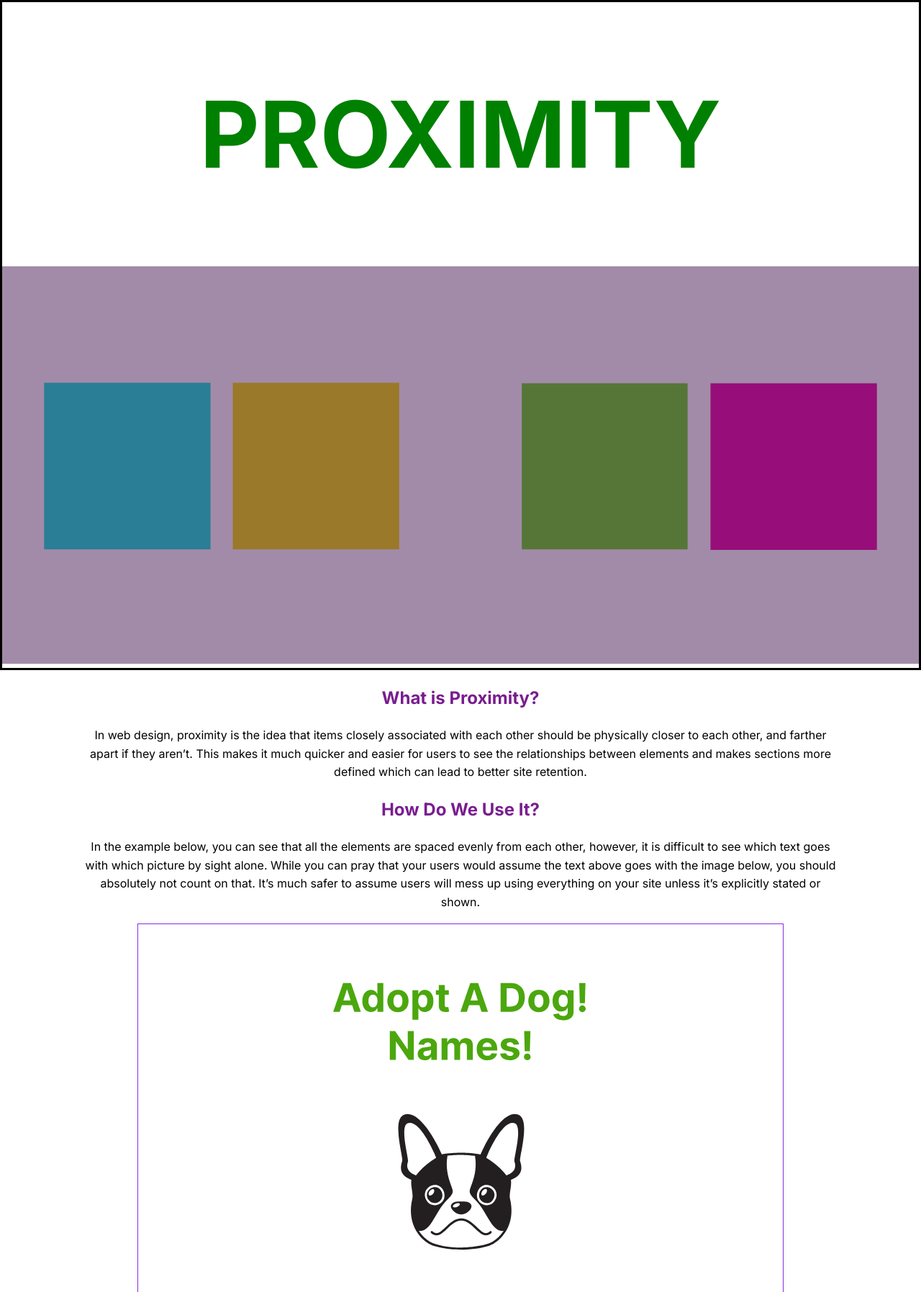
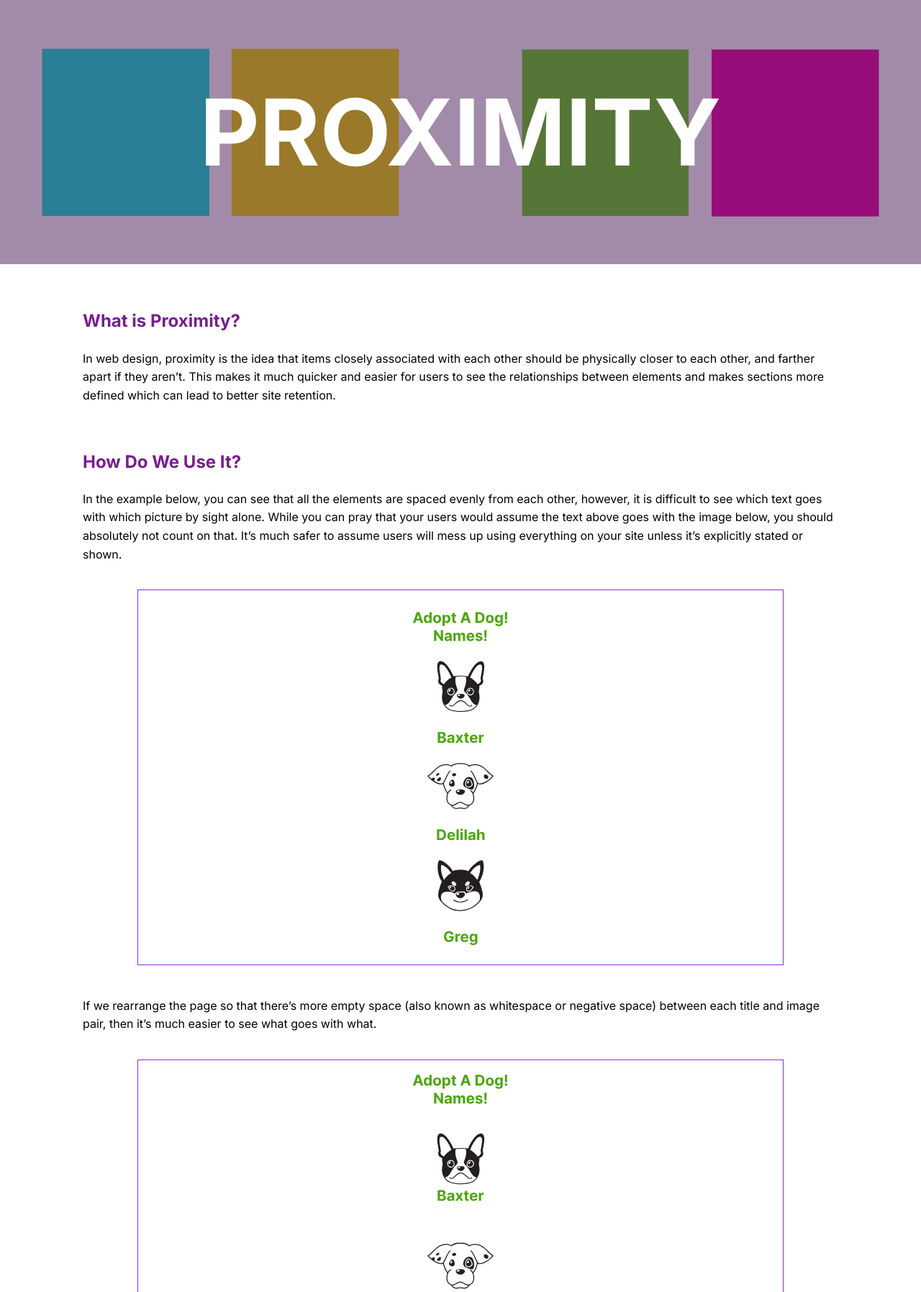
Before and after one commit to Bondulance/CRAP_Final, a PHP site: page /proximity.php in a window 1280 px wide. Shown: the part 152-1947 px from the top of the page at 72% size. Run offline with PHP 8.4, Linux system fonts and the light colour scheme.

Commit message:
proximity css and php file changes

```diff
--- a/assets/css/FINAL_STYLES_TEST.CSS
+++ b/assets/css/FINAL_STYLES_TEST.CSS
@@ -101,7 +101,7 @@ main{
 }
 
 main img {
-    border: 1px solid blueviolet; /*FOR TESTING*/
+    border: 1px solid blueviolet; /*FOR TESTING*/ /*GET RID LATER*/
     justify-self: center;
     width: 70vw;
 }
@@ -129,8 +129,14 @@ li{
     margin-left: 50px;
 } */
 
+#prox_hero {
+    background-image: url("CRAP_Final/assets/pictures/proximity_hero.svg");
+}
+
 .hero {
-    border: black solid 3px;
+    background-repeat: no-repeat;
+    background-size: 100%;
+    background-position: center;
 }
 
 .mainPages_hero {
@@ -140,9 +146,23 @@ li{
 .title {
     display: flex;
     justify-self: center;
-    color: green;
+    color: #ffffff;
     font-size: 10vw;
     align-self: center;
+}
+
+/*Proximity CSS --------------------------------------------------------------------------------------*/
+#prox_page h2 {
+    margin-top: 60px;
+}
+
+#prox_page h2, #prox_page p {
+    text-align: start;
+}
+
+#prox_page img {
+    margin: 20px 0px;
+    height: 65vh;
 }
 
 /*Footer CSS-------------------------------------------------------------------------------------------*/
--- a/proximity.php
+++ b/proximity.php
@@ -3,10 +3,10 @@
     include('./assets/include/navigation.inc.php');
 ?>
         </header>
-        <section class="hero">
-            <h1 id="proximity_title" class="title">PROXIMITY</h1>
+        <section id="prox_hero" class="hero">
+            <h1 class="title">PROXIMITY</h1>
             <!--make part of bg-->
-            <img class="mainPages_hero" src="assets/pictures/proximity_hero.svg" alt="two sets of boxes closer to their partners than the whole group">
+            <!-- <img class="mainPages_hero" src="assets/pictures/proximity_hero.svg" alt="two sets of boxes closer to their partners than the whole group"> -->
         </section>
         <main id="prox_page">
             <h2>What is Proximity?</h2>
```
